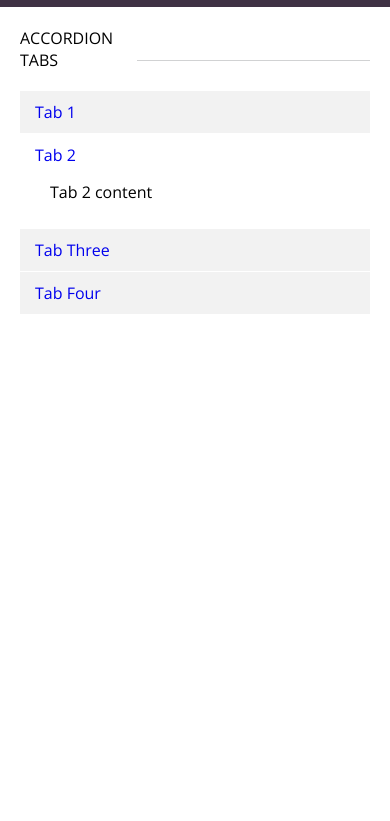
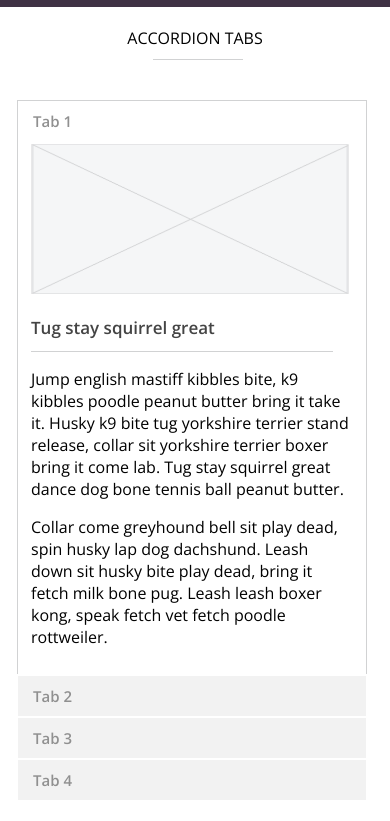
Before and after one commit to mariastlouis/pattrn-party, a plain HTML site: page index.html in a window 390 px wide. Shown: the part 40-861 px from the top of the page. Drawn offline with nearby package versions, Linux system fonts and the light colour scheme.

Commit message:
responsive stylling

```diff
--- a/css/styles.css
+++ b/css/styles.css
@@ -11,7 +11,7 @@ body {
   padding: 0;
 }
 
-ul, menu, dir {
+ul, menu, dir, h2 {
   display: block;
   list-style-type: disc;
   -webkit-margin-before: 0em;
@@ -19,6 +19,17 @@ ul, menu, dir {
   -webkit-margin-start: 0px;
   -webkit-margin-end: 0px;
   -webkit-padding-start: 00px;
+}
+
+h3 {
+  font-weight: 600;
+  font-size: 17px;
+  color: #444;
+}
+
+h2 {
+  color: #909090;
+  font-size: 15px;
 }
 
 .main-header {
@@ -45,26 +56,27 @@ ul, menu, dir {
   padding: 20px;
 }
 
-.article-line {
+.article-line.article-head {
   border-bottom: 1px solid #D1D2D3;
   margin-bottom: 10px;
   margin-left: 5px;
-  width: 80%;
+  width: 77%;
 }
 
 .article-head {
   display: flex;
   flex-direction: row;
-  margin-bottom: 20px;
+  margin-bottom: 30px;
   width: 100%;
 }
-
 
 
 /*tab styles*/
 
 .main-article-content {
   width: 100%;
+  display:flex;
+  justify-content: center;
 }
 .accordion-tabs {
   list-style: none;
@@ -81,20 +93,28 @@ ul, menu, dir {
 .tab-link {
   text-decoration: none;
   width: 90px;
+  color: #444;
 }
-
-/*.tab-head {
-  width: 192px;
-}*/
 
 .tab-content {
   background: #fff;
   display: none;
+  margin-left: -2px;
+  margin-top: -2px;
   padding: 15px;
   position: absolute;
   top: 44px;
   left: 0px;
-  width: 780px;
+  width: 774px;
+
+}
+
+.tab-content.active {
+  background: #fff;
+  border: 1px solid #D1D2D3;
+  border-top: none;
+  display: flex;
+  flex-direction: row;
 }
 
 .accordion-tabs li.active{
@@ -103,41 +123,75 @@ ul, menu, dir {
   border-bottom: none;
 }
 
-.accordion-tabs li{
+.accordion-tabs li {
   padding: 10px 15px;
-  border-left: 1px solid #F2F2F2;
-  border-right: 1px solid #F2F2F2;
-  border-top: 1px solid #F2F2F2;
+  border: 1px solid #fff;
   border-bottom: 1px solid #D1D2D3;
   background: #F2F2F2;
   cursor: pointer;
   display: inline-block;
-  width: 192px;
+  margin-left: -3px;
+  width: 193px;
 
 }
 
-.tab-content.active{
-  background: #fff;
-  border: 1px solid #D1D2D3;
-  border-top: none;
-  display: block;
+
+.tab-text {
+  margin-left: 30px;
 }
 
+.article-line.tab-line {
+  border-bottom: 1px solid #D1D2D3;
+  margin-top: -5px;
+  width: 95%;
+}
+
+
 @media screen and (max-width: 825px) {
+  .article-head {
+    flex-direction: column;
+    align-items: center;
+  }
+
+  .img-tag {
+    width: 100%;
+    height: 200px;
+  }
+
+  .article-line.article-head {
+    width: 90px;
+    margin-top: 10px;
+  }
+
   .accordion-tabs li {
     display: block;
     width: 100%;
-    border: none;
+    /*border: none;*/
     margin-bottom: 1px;
   }
   .tab-content {
     width: 100%;
     position: static;
+    padding: 0px;
+    padding-top: 15px;
   }
   .tab-content.active{
     border: none;
+    flex-direction: column;
   }
-  .accordion-tabs li.active{
-    border: none;
+
+  .tab-text {
+    margin-left: 0px;
+  }
+
+
+  .accordion-tabs li{
+    border-bottom: none;
   }
 }
+
+@media screen and (max-width: 500px) {
+  .img-tag {
+    height: 150px;
+  }
+}
--- a/index.html
+++ b/index.html
@@ -21,39 +21,82 @@
     <article class = "tabs">
       <header class = "article-head">
         ACCORDION TABS
-        <div class = "article-line">
+        <div class = "article-line article-head">
         </div>
       </header>
       <div class = "main-article-content">
 
         <ul class="accordion-tabs">
-          <li class = "tab-head head-1"> <a href = "#tab-1" class="tab-link"> Tab 1 </a>
-            <div id="tab-1" class="tab-content">
-             Tab 1 content
+          <li class = "tab-head head-1 active"> <a href = "#tab-1" class="tab-link"><h2> Tab 1 <span class = "plus-minus"> </span> </h2> </a>
+            <div id="tab-1" class="tab-content active">
+             <div class = "tab-img">
+                <img src = "images/accordionImg.png" class= "img-tag"/>
+              </div>
+              <div class = "tab-text">
+                <h3> Tug stay squirrel great </h3>
+                <div class = "article-line tab-line"> </div>
+                <p>Jump english mastiff kibbles bite, k9 kibbles poodle peanut butter bring it take it. Husky k9 bite tug yorkshire terrier stand release, collar sit yorkshire terrier boxer bring it come lab. Tug stay squirrel great dance dog bone tennis ball peanut butter.</p>
+
+                <p>Collar come greyhound bell sit play dead, spin husky lap dog dachshund. Leash down sit husky bite play dead, bring it fetch milk bone pug. Leash leash boxer kong, speak fetch vet fetch poodle rottweiler.</p>
+
+
+              </div>
            </div>
          </li>
-         <li class ="active tab-head head-2"> <a href = "#tab-2" class="tab-link"> Tab 2 </a>
-           <div id="tab-2" class="tab-content active">
-            Tab 2 content
+         <li class ="tab-head head-2">
+
+            <a href = "#tab-2" class="tab-link"> <h2> Tab 2 <span class = "plus-minus"> </span> </h2>  </a>
+          <div id="tab-2" class="tab-content">
+            <div class = "tab-img">
+                <img src = "images/accordionImg.png" class= "img-tag"/>
+            </div>
+            <div class = "tab-text">
+              <h3> Collar sit yorkshire </h3>
+              <div class = "article-line tab-line"> </div>
+              <p>Jump english mastiff kibbles bite, k9 kibbles poodle peanut butter bring it take it. Husky k9 bite tug yorkshire terrier stand release, collar sit yorkshire terrier boxer bring it come lab. Tug stay squirrel great dance dog bone tennis ball peanut butter.</p>
+
+              <p>Collar come greyhound bell sit play dead, spin husky lap dog dachshund. Leash down sit husky bite play dead, bring it fetch milk bone pug. Leash leash boxer kong, speak fetch vet fetch poodle rottweiler.</p>
+
+
+            </div>
           </div>
 
         </li>
-        <li class = "tab-head head-3"><a href = "#tab-3" class="tab-link"> Tab Three </a>
+        <li class = "tab-head head-3"><a href = "#tab-3" class="tab-link"> <h2> Tab 3 <span class = "plus-minus"> </span> </h2>  </a>
          <div id="tab-3" class="tab-content">
-           Tab 3 content
+            <div class = "tab-img">
+                <img src = "images/accordionImg.png" class= "img-tag"/>
+              </div>
+              <div class = "tab-text">
+                <h3> Lap dog dachshund</h3>
+                <div class = "article-line tab-line"> </div>
+                <p>Jump english mastiff kibbles bite, k9 kibbles poodle peanut butter bring it take it. Husky k9 bite tug yorkshire terrier stand release, collar sit yorkshire terrier boxer bring it come lab. Tug stay squirrel great dance dog bone tennis ball peanut butter.</p>
+
+                <p>Collar come greyhound bell sit play dead, spin husky lap dog dachshund. Leash down sit husky bite play dead, bring it fetch milk bone pug. Leash leash boxer kong, speak fetch vet fetch poodle rottweiler.</p>
+
+
+              </div>
          </div>
 
        </li>
-       <li class = "tab-head head-4"><a href = "#tab-4" class="tab-link"> Tab Four</a>
+       <li class = "tab-head head-4"><a href = "#tab-4" class="tab-link"> <h2> Tab 4 <span class = "plus-minus"> </span> </h2> </a>
         <div id="tab-4" class="tab-content">
-          Tab 4 content
+           <div class = "tab-img">
+                <img src = "images/accordionImg.png" class= "img-tag"/>
+              </div>
+              <div class = "tab-text">
+                <h3> Spin husky lap </h3>
+                <div class = "article-line tab-line"> </div>
+                <p>Jump english mastiff kibbles bite, k9 kibbles poodle peanut butter bring it take it. Husky k9 bite tug yorkshire terrier stand release, collar sit yorkshire terrier boxer bring it come lab. Tug stay squirrel great dance dog bone tennis ball peanut butter.</p>
+
+                <p>Collar come greyhound bell sit play dead, spin husky lap dog dachshund. Leash down sit husky bite play dead, bring it fetch milk bone pug. Leash leash boxer kong, speak fetch vet fetch poodle rottweiler.</p>
+
+
+              </div>
         </div>
 
       </li>
     </ul>
-
-
-
 
   </div>
 </article>
--- a/js/script.js
+++ b/js/script.js
@@ -1,11 +1,11 @@
 
 function setTab () {
-  let tabId = ($(this).attr('href'))
+  let tabId = $(this).children().attr('href')
   $('li').removeClass( 'active' )
   $('div').removeClass('active')
-  $(this).parent('li').addClass('active')
+  $(this).addClass('active')
   $(tabId).addClass('active')
 }
 
 
-$('.tab-link').on('click', setTab)
+$('.tab-head').on('click', setTab)
```
Also changed, not shown: images/accordionimg.png (added).
